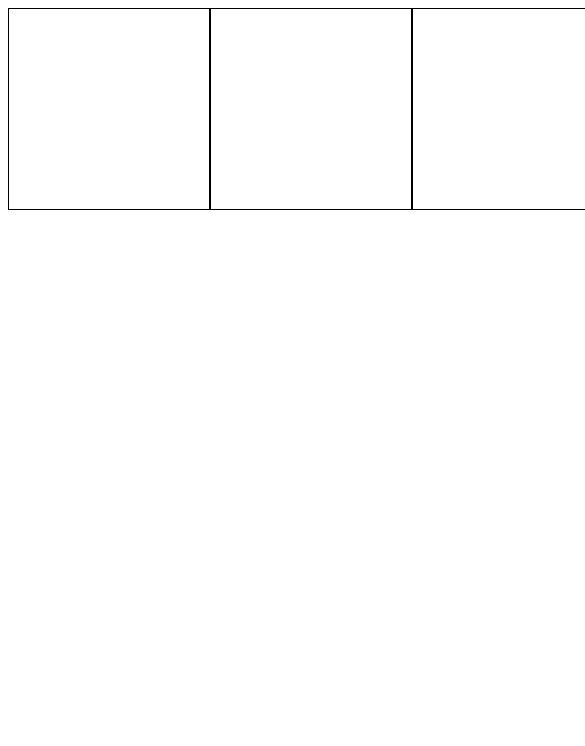
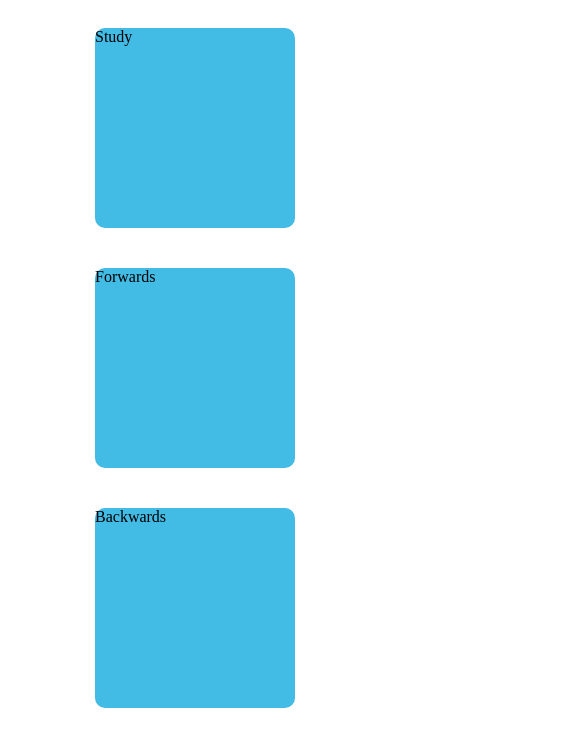
Before and after one commit to ibieldahuk/tp_codo-a-codo, a plain HTML site: page index.html in a window 390 px wide. Shown: the top 746 px of the page, 585 px wide, since content can reach past the window. Drawn offline with Linux system fonts and the light colour scheme.

Commit message:
Arreglé la responsiveness de las tarjetas.

```diff
--- a/index.html
+++ b/index.html
@@ -19,14 +19,16 @@
 			<!-- Title -->
 			<div></div>
 			<!-- Cards -->
-			<div class="container_cards">
-				<!-- Study Cards -->
-				<div class="item_cards"></div>
-				<!-- Forwards Flash Cards -->
-				<div class="item_cards"></div>
-				<!-- Backwards Flash Cards -->
-				<div class="item_cards"></div>
-			</div>
+			<!--<div class="container_container">-->
+				<div class="container_cards">
+					<!-- Study Cards -->
+					<div class="item_cards_1">Study</div>
+					<!-- Forwards Flash Cards -->
+					<div class="item_cards_2">Forwards</div>
+					<!-- Backwards Flash Cards -->
+					<div class="item_cards_3">Backwards</div>
+				</div>
+			<!--</div>-->
 		</main>
 
 	</body>
--- a/style.css
+++ b/style.css
@@ -1,26 +1,70 @@
+/*.container_container{
+
+	display: flex;
+	flex-direction: row;
+	justify-content: center;
+	align-items: center;
+
+}*/
+
 .container_cards{
 
-	display: grid;
+	/* Flexbox */
+	display: flex;
+	flex-direction: row;
+	flex-wrap: wrap;
+	justify-content: center;
+	align-items: center;
+
+	/* Grid */
+	/*display: grid;
 	grid-template-columns: 1fr 1fr 1fr;
-	align-items: center;
-	justify-items: center;
+	column-gap: 50px;*/
 
 	/* Web Scaffolding */
 	/* Web Scaffolding Ends */
 
 }
 
-.item_cards{
+.container_cards > div{
 
 	/* Web Scaffolding */
 	min-width: 200px;
 	max-width: 200px;
 	min-height: 200px;
 	max-height: 200px;
-
-	border-style: solid;
-	border-width: 1px;
-	border-color: #000000;
 	/* Web Scaffoldin Ends */
 
+	background-color: #42bbe5;
+	border-radius: 10px;
+	margin: 20px;
+
 }
+
+/*@media screen and (max-width: 700px){
+
+	body{
+		background-color: #ff00ff;
+	}
+
+	.item_cards_3{
+		grid-column: 1 / span 2;
+	}
+
+	.container_cards{
+		grid-template-columns: 1fr 1fr;
+	}
+
+}
+
+@media screen and (max-width: 450px){
+
+	body{
+		background-color: #ffff00;
+	}
+
+	.container_cards{
+		grid-template-columns: 1fr;
+	}
+
+}*/
```
